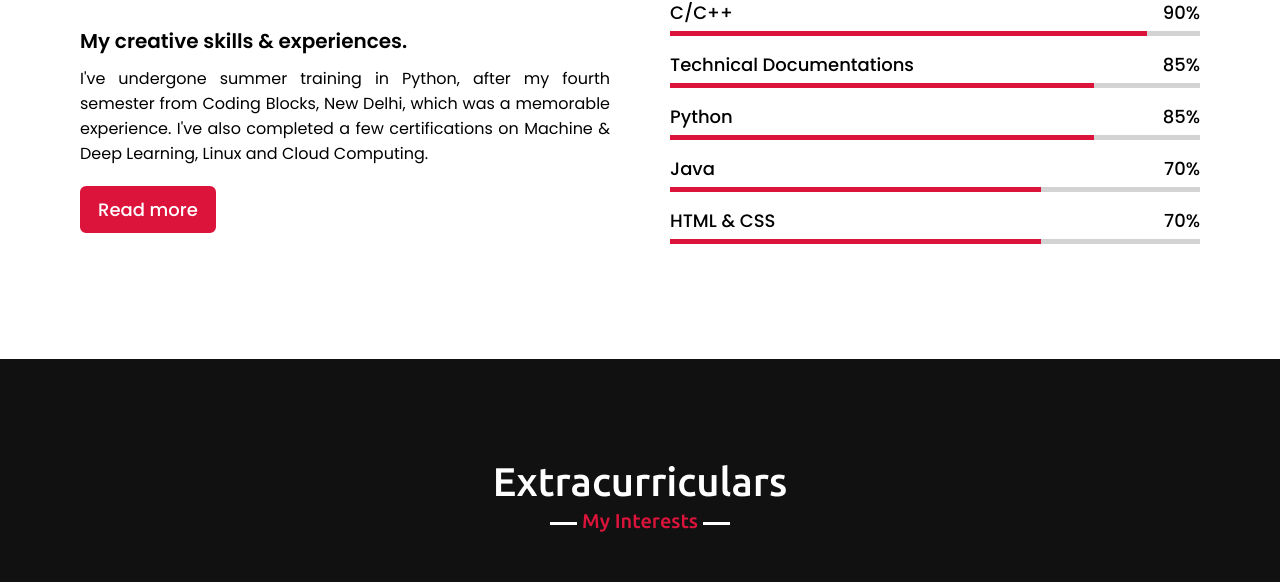
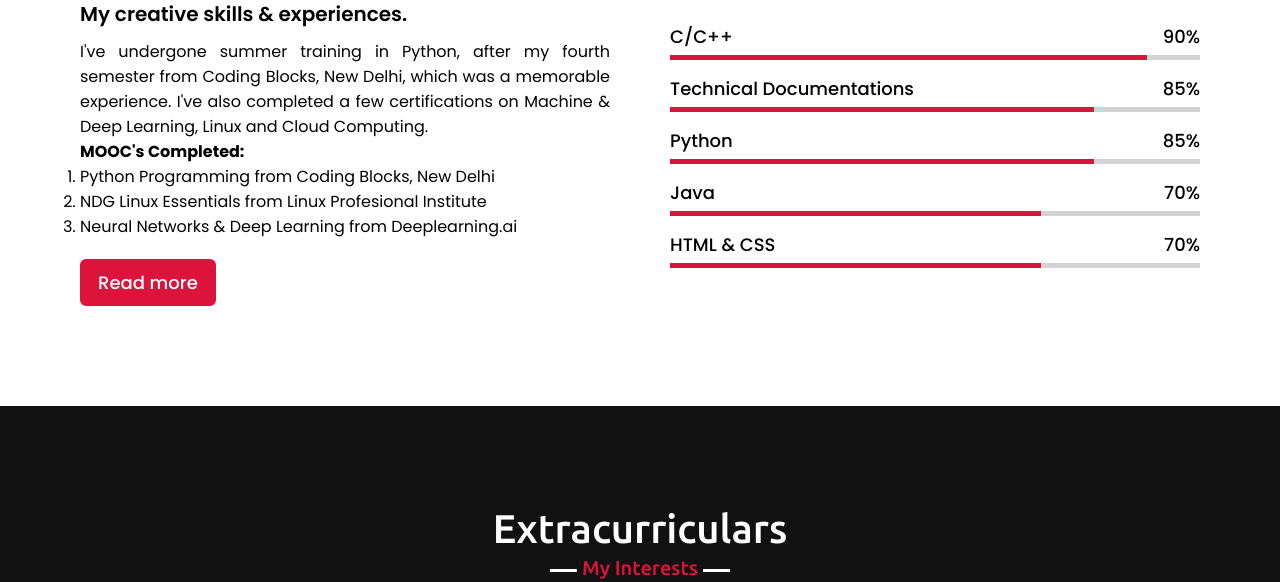
Before and after one commit to PRUBHTEJ/prubhtej.github.io, a plain HTML site: page index.html in a window 1280 px wide. Shown: the part 2232-2814 px from the top of the page. Drawn offline with nearby package versions, Linux system fonts and the light colour scheme.

Commit message:
Added MOOC's completed secction to index.md

```diff
--- a/index.html
+++ b/index.html
@@ -102,6 +102,12 @@
                 <div class="column left">
                     <div class="text">My creative skills & experiences.</div>
                     <p>I've undergone summer training in Python, after my fourth semester from Coding Blocks, New Delhi, which was a memorable experience. I've also completed a few certifications on Machine & Deep Learning, Linux and Cloud Computing.</p>
+                    <h4>MOOC's Completed:</h4>
+                    <ol>
+                        <li>Python Programming from Coding Blocks, New Delhi</li>
+                        <li>NDG Linux Essentials from Linux Profesional Institute</li>
+                        <li>Neural Networks & Deep Learning from Deeplearning.ai</li>
+                    </ol>
                     <a href="https://www.linkedin.com/in/prubhtej-singh/" target="_blank">Read more</a>
                 </div>
                 <div class="column right">
```
Also changed, not shown: 1 other file.
